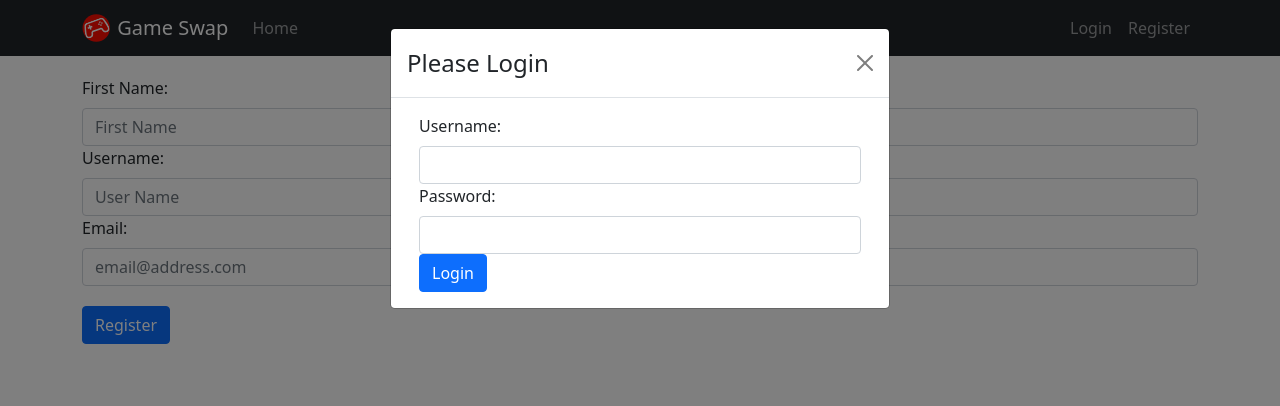
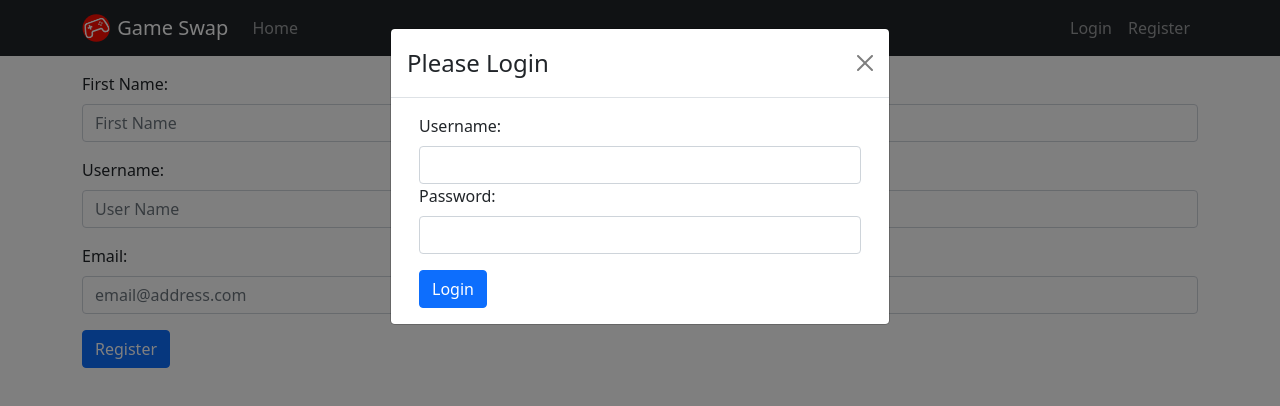
Before and after one commit to RaHughes/groupCAP, a React (Create React App) app: page /Register in a window 1280 px wide. Both pictures are taken after a click on the button "Login". Shown: the top 406 px of the page. Built offline with nearby package versions, Linux system fonts and the light colour scheme; no server answers.

Commit message:
Fixed spacing with Registration form and Login

```diff
--- a/src/components/LogInForm/LogInForm.jsx
+++ b/src/components/LogInForm/LogInForm.jsx
@@ -47,7 +47,9 @@ class LogInForm extends Component {
             value={this.state.password}
             onChange={this.handleChange}
           ></Form.Control>
-          <Button type='submit'>Login</Button>
+          <Button type='submit' className='mt-3'>
+            Login
+          </Button>
         </Form>
       </Container>
     );
--- a/src/components/UserRegister/UserRegister.css
+++ /dev/null
@@ -1,7 +0,0 @@
-.register-button {
-  margin-top: 20px;
-}
-
-.register-form {
-  margin-top: 20px;
-}
--- a/src/components/UserRegister/UserRegister.jsx
+++ b/src/components/UserRegister/UserRegister.jsx
@@ -1,6 +1,5 @@
 import React, { Component } from 'react';
 import { Form, Button, Container, Row, Col } from 'react-bootstrap';
-import './UserRegister.css';
 
 class UserRegister extends Component {
   constructor(props) {
@@ -39,7 +38,7 @@ class UserRegister extends Component {
     return (
       <Container>
         <Form onSubmit={this.handleSubmit} className='register-form'>
-          <Row>
+          <Row className='mb-3 mt-3'>
             <Form.Group as={Col} controlId='formGridFirstName'>
               <Form.Label>First Name: </Form.Label>
               <Form.Control
@@ -59,7 +58,7 @@ class UserRegister extends Component {
               />
             </Form.Group>
           </Row>
-          <Row>
+          <Row className='mb-3'>
             <Form.Group as={Col} controlId='formGridUsername'>
               <Form.Label>Username: </Form.Label>
               <Form.Control
@@ -80,7 +79,7 @@ class UserRegister extends Component {
               />
             </Form.Group>
           </Row>
-          <Row>
+          <Row className='mb-3'>
             <Form.Group as={Col} controlId='formGridEmail'>
               <Form.Label>Email: </Form.Label>
               <Form.Control
```
